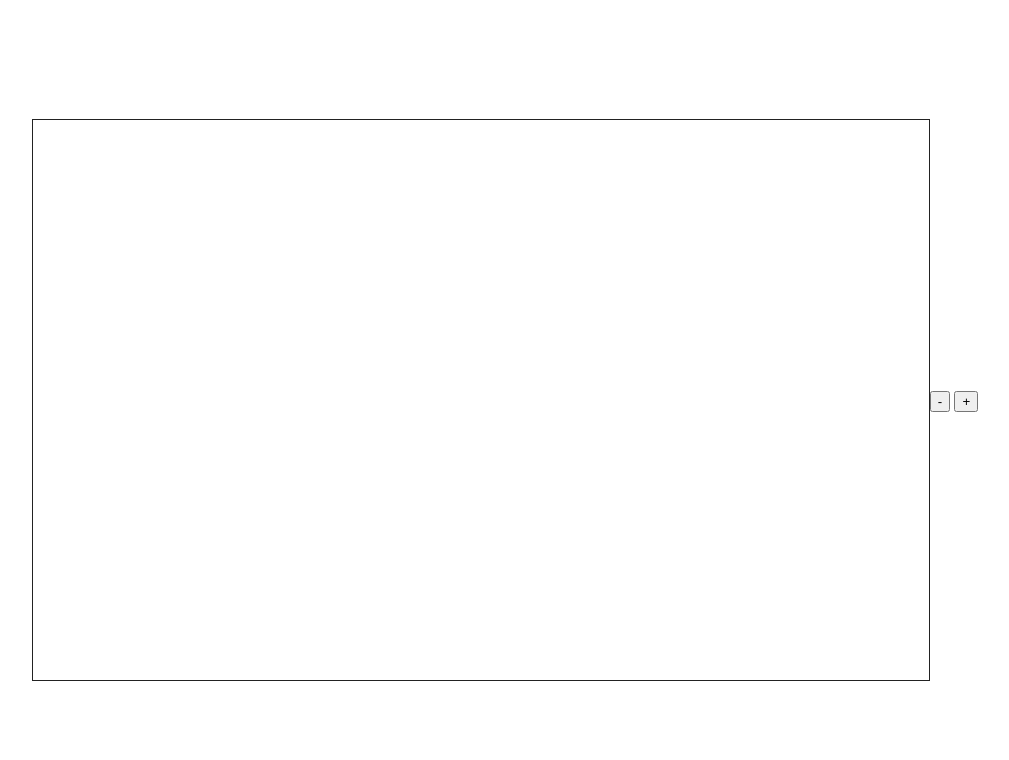
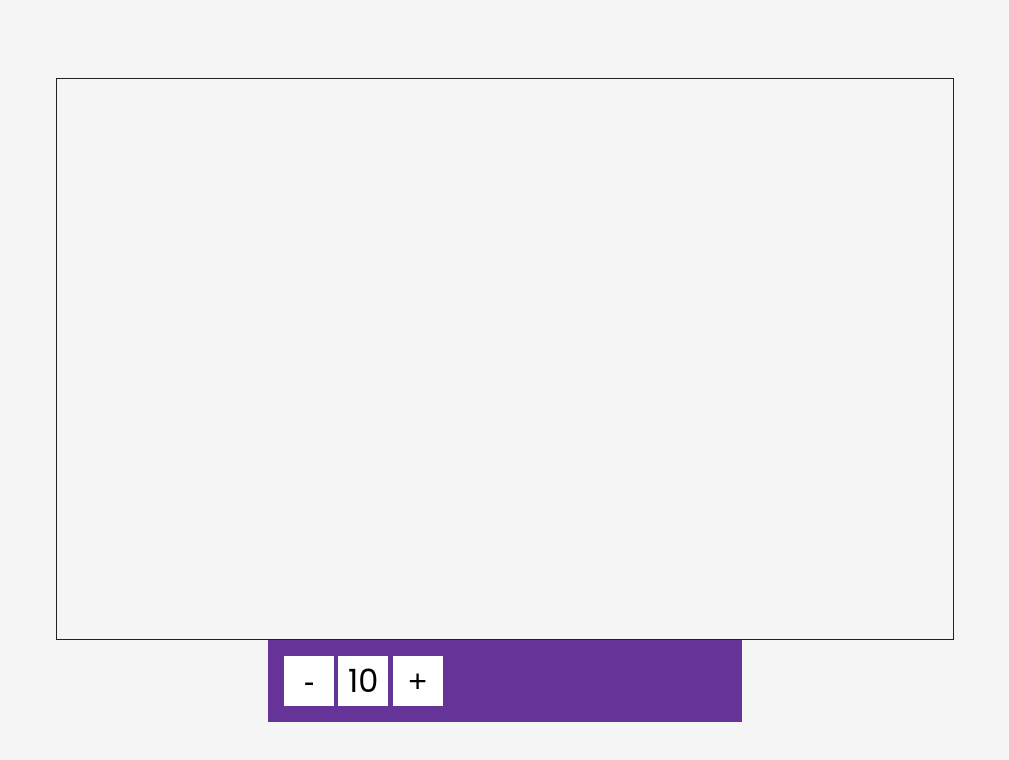
Before and after one commit to chawlajay/Calculator, a plain HTML site: page drawing-app/index.html in a window 1280 px wide. Shown: the whole page, without its empty margins (135-1144 px from the left). Drawn offline with Linux system fonts and the light colour scheme.

Commit message:
add styles for size tools and show size function

```diff
--- a/drawing-app/index.html
+++ b/drawing-app/index.html
@@ -13,6 +13,7 @@
    <canvas id="canvas"></canvas>
    <div class="toolbox">
        <button id="decrease">-</button>
+       <span id="size">10</span>
        <button id="increase">+</button>
    </div>
 </body>
--- a/drawing-app/script.js
+++ b/drawing-app/script.js
@@ -2,6 +2,7 @@ const canvas = document.getElementById('canvas');
 const ctx = canvas.getContext('2d');
 const increaseBtn = document.getElementById("increase");
 const decreaseBtn = document.getElementById("decrease");
+const sizeEl = document.getElementById("size");
 
 let size = 10,x=100,y=40;
 let isPressed = false;
@@ -44,10 +45,18 @@ increaseBtn.addEventListener('click', ()=>{
     size += 5;
     if(size > 50)
     size=50;
+
+    updateSize();
 });
 
 decreaseBtn.addEventListener('click', ()=>{
     size -= 5;
     if(size < 5)
     size=5;
+
+    updateSize();
 });
+
+function updateSize(){
+    sizeEl.innerText = size;
+}
--- a/drawing-app/styles.css
+++ b/drawing-app/styles.css
@@ -9,8 +9,10 @@ body{
     margin: 0;
     height: 100vh;
     display: flex;
+    flex-direction: column;
     justify-content: center;
     align-items: center;
+    background-color: #f5f5f5;
 }
 
 canvas{
@@ -18,3 +20,21 @@ canvas{
     border: 1px solid #222;
     max-height: 100vh;
 }
+
+.toolbox{
+    background-color: rebeccapurple;
+    width: 474px;
+    padding: 1rem;
+}
+
+.toolbox > *{
+    background-color: white;
+    font-size: 2rem;
+    padding: 0.25rem;
+    border: none;
+    display: inline-flex;
+    justify-content: center;
+    align-items: center;
+    height: 50px;
+    width: 50px;
+}
```
